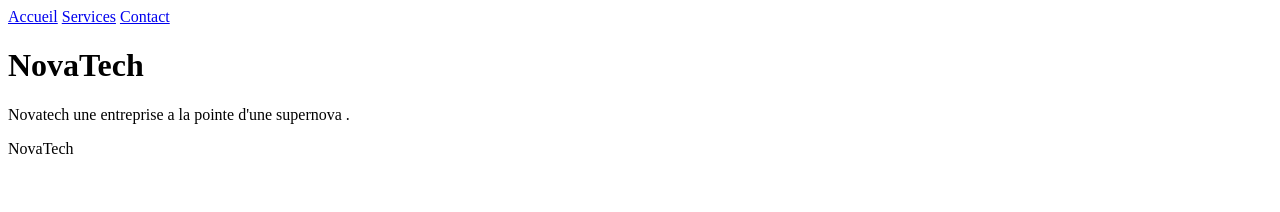
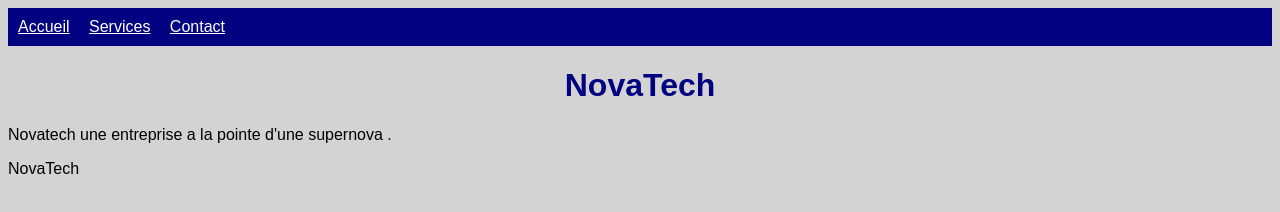
Before and after one commit to Andrewonthetop/novatech., a plain HTML site: page index.html in a window 1280 px wide. Drawn offline with Linux system fonts and the light colour scheme.

Commit message:
style css

```diff
--- a/index.html
+++ b/index.html
@@ -1,6 +1,7 @@
 <!DOCTYPE html>
 <html lang="fr">
 <head>
+  <link rel="stylesheet" href="style.css">
   <meta charset="UTF-8">
   <title>NovaTech</title>
 </head>
--- /dev/null
+++ b/style.css
@@ -0,0 +1,19 @@
+body {
+  font-family: Arial;
+  background-color: lightgray;
+}
+
+nav {
+  background-color: navy;
+  padding: 10px;
+}
+
+nav a {
+  color: white;
+  margin-right: 15px;
+}
+
+h1 {
+  color: navy;
+  text-align: center;
+}
```
